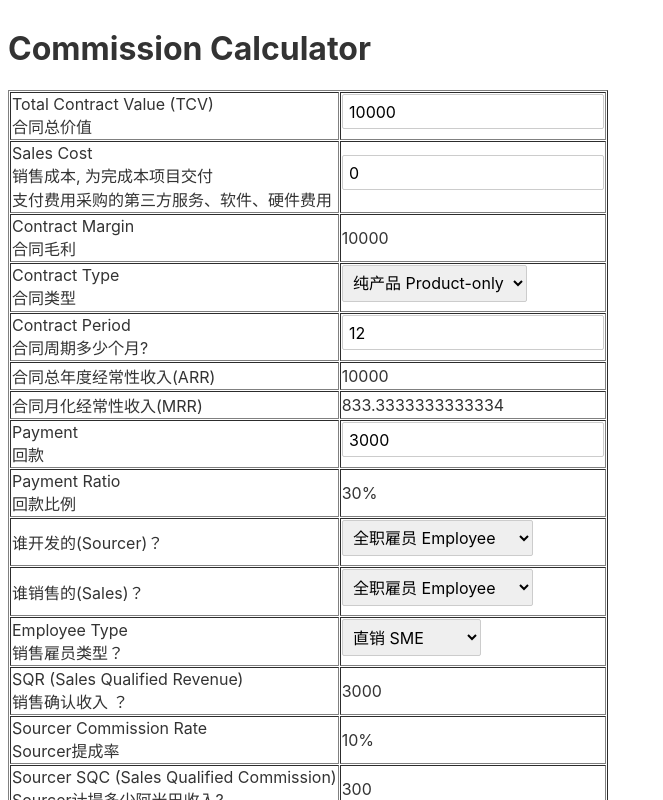
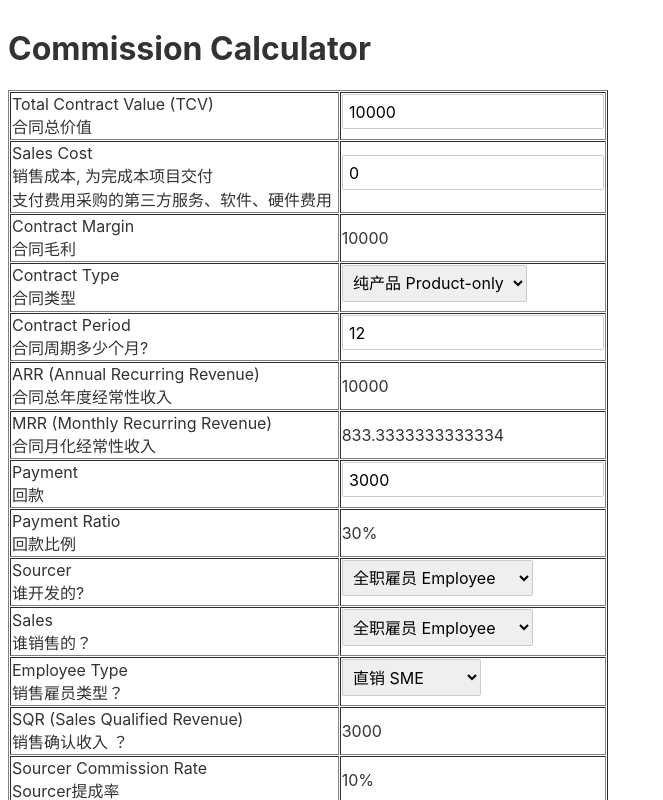
Before and after one commit to vikadata/cc, a Svelte app: page / in a window 1280 px wide. Shown: the top 800 px of the page, without its empty margins (0-663 px from the left). Built offline with nearby package versions, Linux system fonts and the light colour scheme.

Commit message:
chore: format

```diff
--- a/src/App.svelte
+++ b/src/App.svelte
@@ -234,7 +234,7 @@
   /**
    * 合作伙伴、兼职雇员级别选择
    */
-  $: partnersLevel= [
+  $: partnersLevel = [
     { id: "b", text: `普通级` },
     { id: "a", text: `A级` },
     { id: "s", text: `S级` },
@@ -243,7 +243,7 @@
   /**
    * 合作伙伴、兼职雇员级别
    */
-  $: partnerLevel = 'b'; //
+  $: partnerLevel = "b"; //
 
   /**
    * TODO: 补偿compensation
@@ -365,13 +365,19 @@
         </tr>
 
         <tr>
-          <td> 合同总年度经常性收入(ARR) </td>
+          <td>
+            ARR (Annual Recurring Revenue)
+            <br />合同总年度经常性收入
+          </td>
           <td>
             {arr}
           </td>
         </tr>
         <tr>
-          <td> 合同月化经常性收入(MRR) </td>
+          <td>
+            MRR (Monthly Recurring Revenue)
+            <br />合同月化经常性收入
+          </td>
           <td>
             {mrr}
           </td>
@@ -404,7 +410,11 @@
       </tr>
       <tr>
         <td>
-          <label for="whoSourcingType">谁开发的(Sourcer)？</label>
+          <label for="whoSourcingType">
+            Sourcer
+            <br />
+            谁开发的?
+          </label>
         </td>
         <td>
           <select name="whoSourcingType" bind:value={sourcerType}>
@@ -419,7 +429,11 @@
 
       <tr>
         <td>
-          <label for="whoSalesType">谁销售的(Sales)？</label>
+          <label for="whoSalesType">
+            Sales
+            <br />
+            谁销售的？
+          </label>
         </td>
         <td>
           <select name="whoSalesType" bind:value={salesType}>
```
Lines whose indentation alone changed are shown as unchanged.
